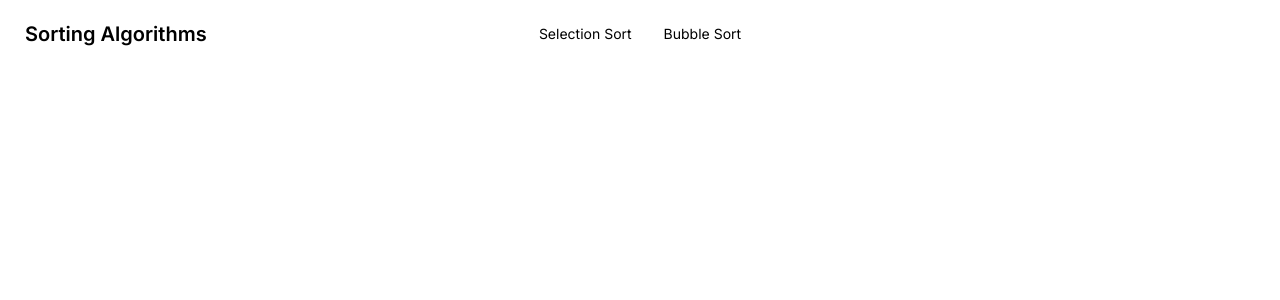
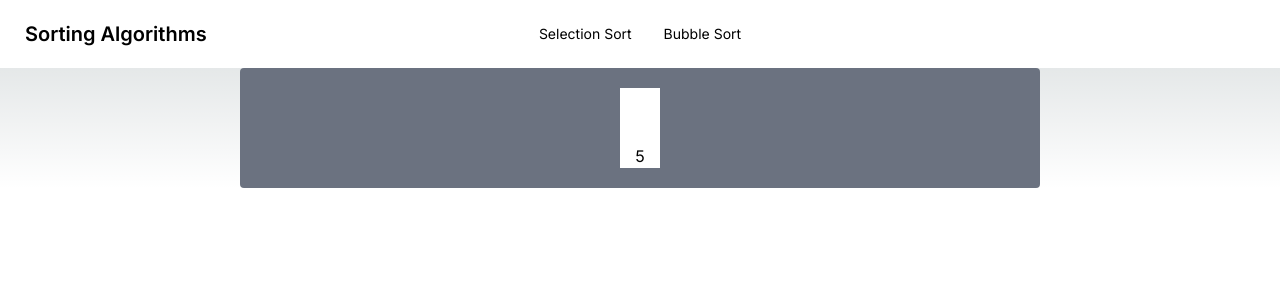
Before and after one commit to jpdavalos423/sorting-algorithms, a Next.js app in the folder sorting-algo/: page / in a window 1280 px wide. Shown: the top 300 px of the page. Built offline with nearby package versions, Linux system fonts and the light colour scheme.

Commit message:
styling container and bar

```diff
--- a/sorting-algo/app/layout.tsx
+++ b/sorting-algo/app/layout.tsx
@@ -1,6 +1,7 @@
 import type { Metadata } from "next";
 import { Inter } from "next/font/google";
 import "./globals.css";
+import "./styles.css";
 
 const inter = Inter({ subsets: ["latin"] });
 
--- a/sorting-algo/app/page.tsx
+++ b/sorting-algo/app/page.tsx
@@ -20,8 +20,8 @@ export default function Home() {
         <div className="navbar-end"></div>
       </div>
 
-      <div className="container">
-        <div className="bar"></div>
+      <div className="container bg-gray-500 rounded p-5">
+        <div className="bar bg-white text-black px-5">5</div>
       </div>
     </>
   );
--- /dev/null
+++ b/sorting-algo/app/styles.css
@@ -0,0 +1,15 @@
+.bar {
+  display: flex;
+  justify-content: center;
+  align-items: flex-end;
+  height: 5rem;
+  width: 1rem;
+}
+
+.container {
+  width: 50rem;
+  display: flex;
+  justify-content: center;
+  align-items: center;
+  margin: auto;
+}
```
